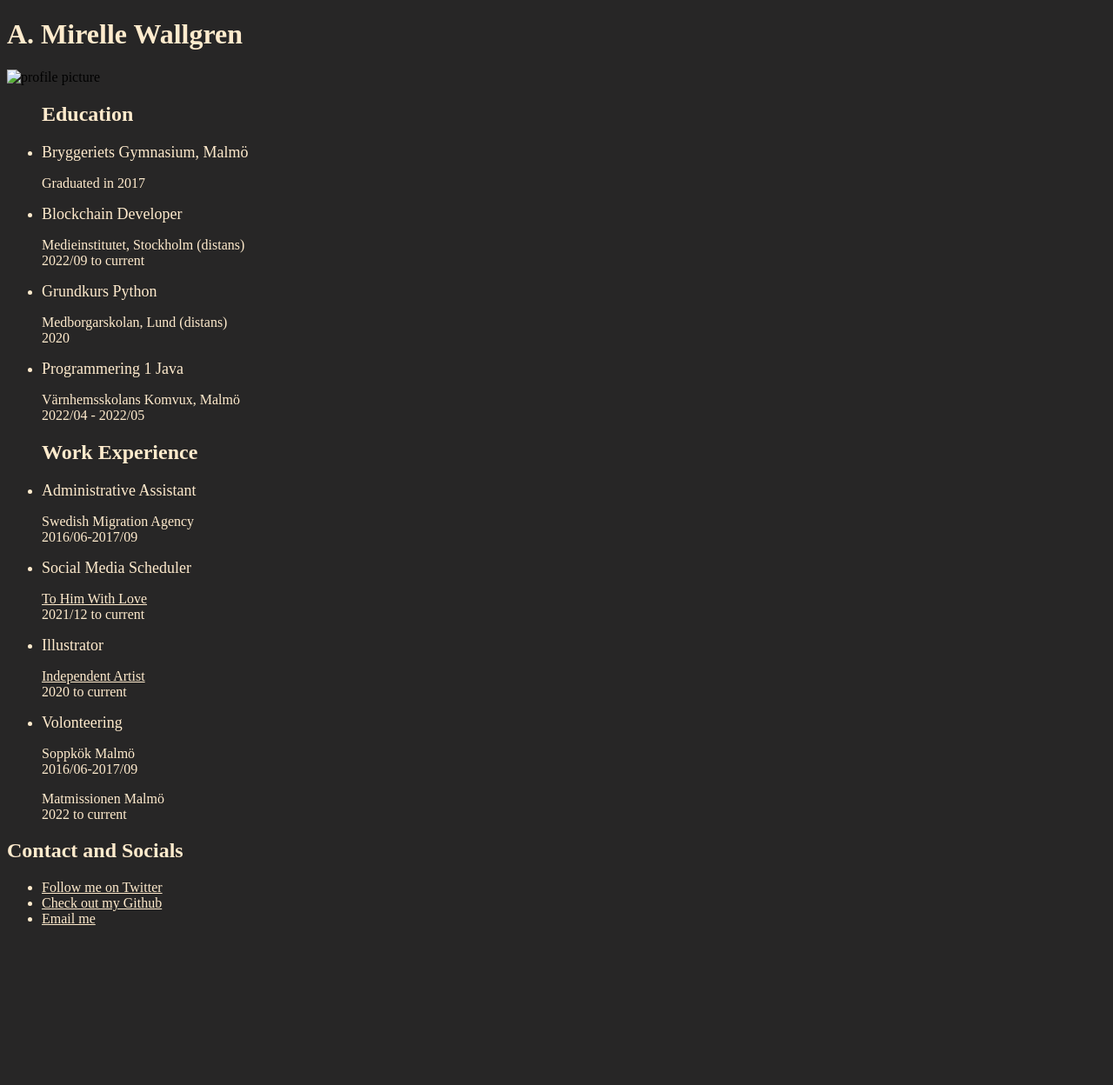
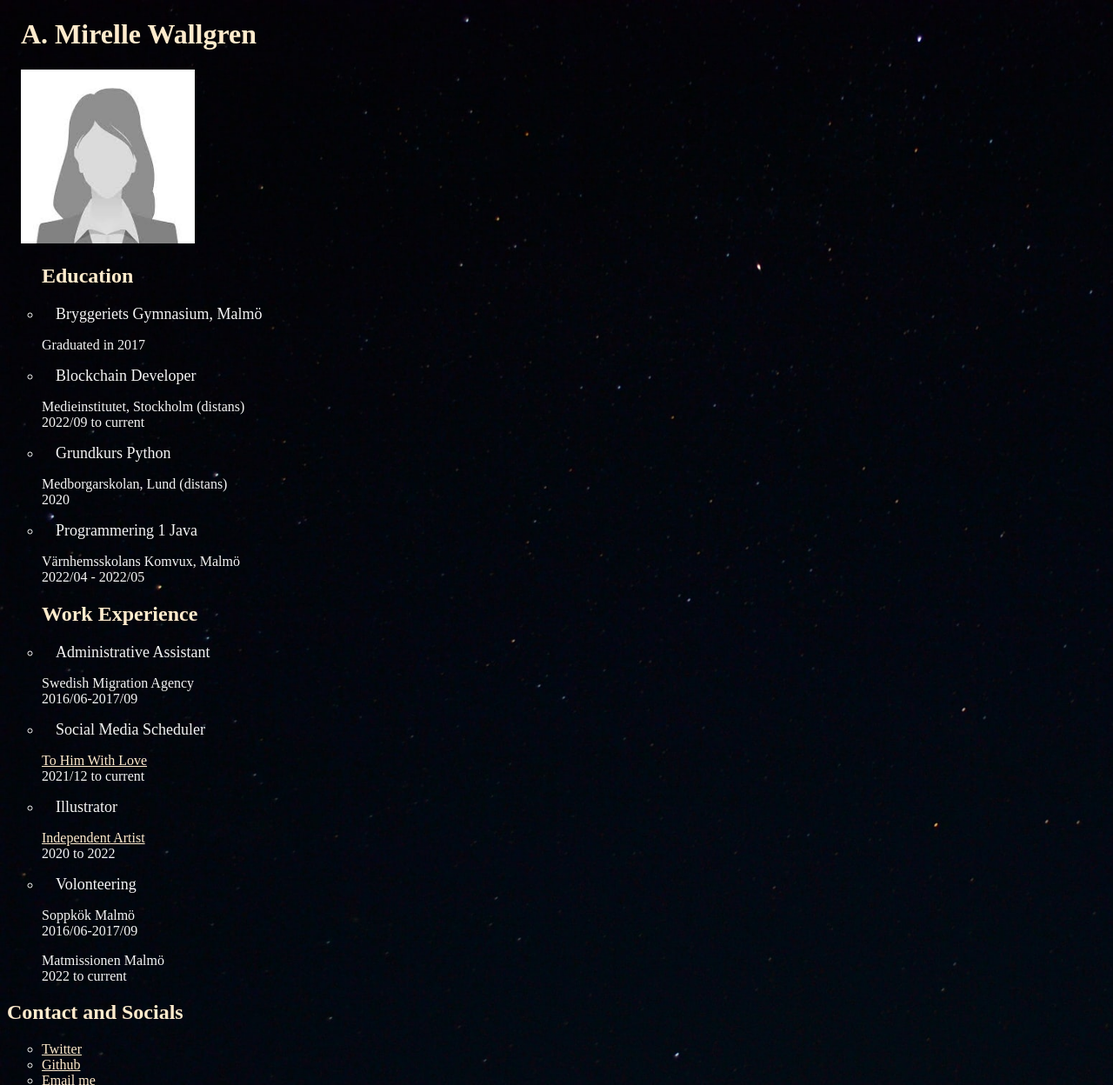
Before and after one commit to Medieinstitutet/cv-med-css-aleczks, a website built with Parcel: page index.html in a window 1280 px wide. Shown: the top 1248 px of the page at 87% size. Before the commit the page ends 1082 px from the top, so only its background shows below. Built offline with nearby package versions, Linux system fonts and the light colour scheme; files whose address does not match are found by name.

Commit message:
ändrat bakgrund cv

```diff
--- a/cv-med-css-aleczks.css
+++ b/cv-med-css-aleczks.css
@@ -1,7 +1,13 @@
 h1,h2,h3 {
     color: blanchedalmond;
 
+
 }
+ h1 {
+    position: relative;
+    left: 1rem;
+ }
+
 a {
     color: blanchedalmond;
 }
@@ -9,16 +15,32 @@ a {
 
 body {
     background-color:rgb(39, 38, 38);
+    background-image: url("cv-images/jakub.jpg");
+    background-size: cover;
+
+
 }
+
+
 ul {
-    color: blanchedalmond;
+    color: whitesmoke;
+    list-style: circle;
 }
 header {
     font-size: large;
+    position: relative;
+    left: 1rem;
 }
-#work, #education, #contact {
-    border: solid 3px;
-    border-color: antiquewhite;
-    border-radius: 0%;
+.work .education .contact {
+    position: absolute;
+    border: 3px solid rgb(255, 69, 0);
+
+
+
 
 }
+
+img {
+    position: relative;
+    left: 1rem;
+}
--- a/cv-med-css-aleczks.html
+++ /dev/null
@@ -1,93 +0,0 @@
-<!DOCTYPE html>
-<html lang="en">
-<head>
-    <meta charset="UTF-8">
-    <meta http-equiv="X-UA-Compatible" content="IE=edge">
-    <meta name="viewport" content="width=device-width, initial-scale=1.0">
-    <title>A. Mirelle Wallgren</title>
-    <link rel="stylesheet" href="cv-med-css-aleczks.css">
-
-</head>
-<body>
-    <h1>
-        A. Mirelle Wallgren
-    </h1>
-    <img src="images\profilePic.jpg" alt="profile picture" width="200" height="200">
-    <div id="education"><ul>
-        <h2>Education</h2>
-            <li>
-                <header>Bryggeriets Gymnasium, Malmö</header>
-                    <p>Graduated in <datetime=2017>2017</datetime></p>
-            </li>
-            <li>
-                <header>Blockchain Developer</header>
-                    <p>Medieinstitutet, Stockholm (distans) <br>
-                    <datetime=2022>2022/09 to current</datetime></p>
-            </li>
-            <li>
-                <header>Grundkurs Python</header>
-                <p>Medborgarskolan, Lund (distans) <br>
-                <datetime=2020>2020</datetime></p>
-            </li>
-            <li>
-                <header>Programmering 1 Java</header>
-                    <p>Värnhemsskolans Komvux, Malmö <br>
-                    <datetime=2022-04>2022/04 - 2022/05</datetime></p>
-            </li>
-    </ul></div>
-
-    <div id="work">
-    <ul>
-        <h2>Work Experience</h2>
-        <li>
-            <header>Administrative Assistant</header>
-                <p>Swedish Migration Agency
-                    <br>
-                     <datetime=2016-06>2016/06</datetime>-<datetime=2017-09>2017/09</datetime></p>
-                <p></p>
-
-        </li>
-        <li>
-            <header>Social Media Scheduler</header>
-                <p><a href="tohimwithlove.com">To Him With Love</a>
-                    <br>
-                     <datetime=2021>2021/12 to current</datetime></p>
-                <p></p>
-        </li>
-        <li>
-            <header>Illustrator</header>
-                <p><a href="instagram.com/aleczks">Independent Artist</a>
-                    <br>
-                     <datetime=2020>2020 to 2022</datetime></p>
-                <p></p>
-        </li>
-        <li>
-            <header>Volonteering</header>
-                <p>Soppkök Malmö
-                    <br>
-                     <datetime=2016-06>2016/06</datetime>-<datetime=2017-09>2017/09</datetime></p>
-                <p>Matmissionen Malmö <br><datetime=2022>2022 to current</datetime></p>
-        </li>
-    </ul>
-</div>
-
-
-
-
-    <div id="contact">
-    <h2>Contact and Socials</h2>
-    <ul>
-        <li>
-            <a href="twitter.com/aleczks">Twitter</a>
-        </li>
-        <li>
-            <a href="github.com/aleczks">Github</a>
-        </li>
-        <li>
-            <a href="mailto: wallgren.mirelle@gmail.com">Email me</a>
-        </li>
-    </ul>
-    </div>
-
-</body>
-</html>
--- a/index.html
+++ b/index.html
@@ -9,85 +9,86 @@
 
 </head>
 <body>
+
+
     <h1>
         A. Mirelle Wallgren
     </h1>
-    <img src="images\profilePic.jpg" alt="profile picture" width="200" height="200">
-        <!--Kategori: Utbildning -->
-    <div class="container">
-        <ul>
+    <img src="cv-images/profilePic.jpg" alt="profile picture" width="200" height="200">
+
+    <div class="education"><ul>
         <h2>Education</h2>
             <li>
                 <header>Bryggeriets Gymnasium, Malmö</header>
-                    <p>Graduated in <time datetime=2017>2017</time></p>
+                    <p>Graduated in <datetime=2017>2017</datetime></p>
             </li>
             <li>
                 <header>Blockchain Developer</header>
                     <p>Medieinstitutet, Stockholm (distans) <br>
-                    <time datetime=2022>2022/09 to current</time></p>
+                    <datetime=2022>2022/09 to current</datetime></p>
             </li>
             <li>
                 <header>Grundkurs Python</header>
                 <p>Medborgarskolan, Lund (distans) <br>
-                <time datetime=2020>2020</time></p>
+                <datetime=2020>2020</datetime></p>
             </li>
             <li>
                 <header>Programmering 1 Java</header>
                     <p>Värnhemsskolans Komvux, Malmö <br>
-                    <time datetime=2022-04>2022/04 - 2022/05</time></p>
+                    <datetime=2022-04>2022/04 - 2022/05</datetime></p>
             </li>
-        </ul>
-    </div>
-        <!-- Kategori: Arbetserfarenhet -->
-<div class="container">
+    </ul></div>
+
+
+    <div class="work">
     <ul>
         <h2>Work Experience</h2>
         <li>
             <header>Administrative Assistant</header>
                 <p>Swedish Migration Agency
                     <br>
-                        <time datetime=2016-06>2016/06</time>-<time datetime=2017-09>2017/09</time></p>
+                     <datetime=2016-06>2016/06</datetime>-<datetime=2017-09>2017/09</datetime></p>
+                <p></p>
 
         </li>
         <li>
             <header>Social Media Scheduler</header>
-                    <p><a href="https://tohimwithlove.com" target="_blank">To Him With Love</a>
+                <p><a href="tohimwithlove.com">To Him With Love</a>
                     <br>
-                        <time datetime=2021>2021/12 to current</time></p>
-
+                     <datetime=2021>2021/12 to current</datetime></p>
+                <p></p>
         </li>
-
         <li>
             <header>Illustrator</header>
-                <p><a href="https://instagram.com/aleczks" target="_blank">Independent Artist</a>
+                <p><a href="instagram.com/aleczks">Independent Artist</a>
                     <br>
-                     <time datetime=2020>2020 to current</time></p>
+                     <datetime=2020>2020 to 2022</datetime></p>
                 <p></p>
         </li>
         <li>
             <header>Volonteering</header>
                 <p>Soppkök Malmö
                     <br>
-                     <time datetime=2016-06>2016/06</time>-<time datetime=2017-09>2017/09</time></p>
-                <p>Matmissionen Malmö <br><time datetime=2022>2022 to current</time></p>
+                     <datetime=2016-06>2016/06</datetime>-<datetime=2017-09>2017/09</datetime></p>
+                <p>Matmissionen Malmö <br><datetime=2022>2022 to current</datetime></p>
         </li>
     </ul>
 </div>
 
 
 
-    <!--Kategori: Kontakt och social media-->
-    <div class="container">
+
+    <div class="contact">
     <h2>Contact and Socials</h2>
     <ul>
         <li>
-                <a href="https://twitter.com/aleczks" target="_blank">Follow me on Twitter</a>
+            <a href="twitter.com/aleczks">Twitter</a>
         </li>
         <li>
-                <a href="https://github.com/aleczks" target="_blank">Check out my Github</a>
+            <a href="github.com/aleczks">Github</a>
         </li>
         <li>
-                <a href="mailto:mirelle.wallgren@medieinstitutet.se">Email me</a>
+            <a href="mailto: wallgren.mirelle@gmail.com">Email me</a>
         </li>
     </ul>
 </div>
```
Also changed, not shown: cv-images/blommor.jpg (added), cv-images/jakub.jpg (added), cv-images/profilePic.jpg (added), cv-images/tech-background.jpg (added), 1 other file. Lines whose indentation alone changed are shown as unchanged.
